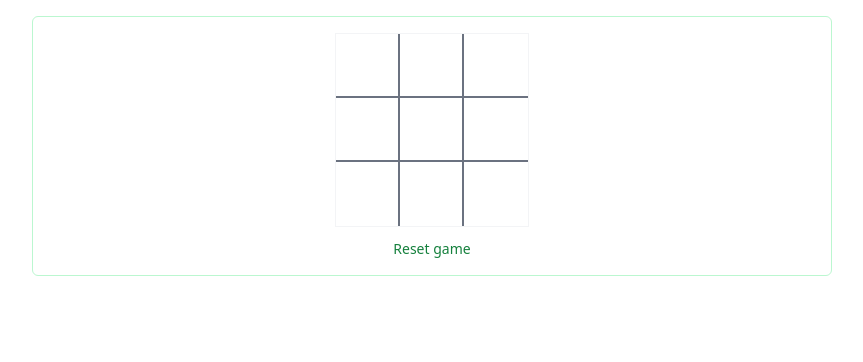
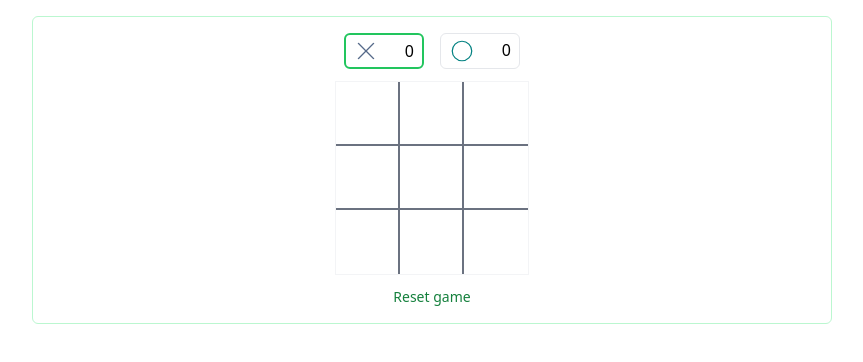
Before and after one commit to McNee1/tic-tac-toe, a React (Vite) app: page / in a window 1280 px wide. Shown: the top 362 px of the page, without its empty margins (208-1071 px from the left). Built offline with nearby package versions, Linux system fonts and the light colour scheme.

Commit message:
feat: Add ScoreCount component

```diff
--- /dev/null
+++ b/src/components/score-count/ScoreCount.tsx
@@ -0,0 +1,25 @@
+import clsx from 'clsx/lite';
+
+interface ScoreCountProps {
+  className?: string;
+  signImg: string;
+  winCount: number;
+}
+
+export const ScoreCount = ({ className, signImg, winCount }: ScoreCountProps) => {
+  return (
+    <div
+      className={clsx(
+        'mb-3 flex h-9 w-20 cursor-pointer justify-between rounded-md border border-gray-200 px-2 py-1',
+        className
+      )}
+    >
+      <img
+        alt='cross'
+        className='grow-0'
+        src={signImg}
+      />
+      <span className='text-black dark:text-white'>{winCount ? winCount : '0'}</span>
+    </div>
+  );
+};
--- a/src/game-bar/GameBar.tsx
+++ b/src/game-bar/GameBar.tsx
@@ -1,4 +1,5 @@
 import { Board } from '@/components/board/Board';
+import { ScoreCount } from '@/components/score-count/ScoreCount';
 import { WinnerTable } from '@/components/winner-table/WinnerTable';
 import { checkDraw } from '@/utils/check-draw';
 import { checkHorizontal } from '@/utils/check-horizontal';
@@ -6,12 +7,19 @@ import { checkLeftDiagonal } from '@/utils/check-left-diagonal';
 import { checkRightDiagonal } from '@/utils/check-right-diagonal';
 import { checkVertical } from '@/utils/check-vertical';
 import { CIRCLE_SIGN, CROSS_SIGN } from '@/utils/const';
+import { getClassForCircle, getClassForCross } from '@/utils/get-score-count-class';
 import { useCallback, useEffect, useState } from 'react';
+
+import circle from '../assets/circle.svg';
+import cross from '../assets/cross.svg';
 
 const firstPlayerSign = CROSS_SIGN;
 const secondPlayerSign = CIRCLE_SIGN;
 
 export const GameBar = () => {
+  const [crossWinCount, setCrossWinCount] = useState<number>(0);
+  const [circleWinCount, setCircleWinCount] = useState<number>(0);
+
   const [winner, setWinner] = useState<null | string>(null);
   const [winnerPositions, setWinnerPositions] = useState<null | number[][]>([]);
 
@@ -71,8 +79,29 @@ export const GameBar = () => {
     console.log(positions, winner, winnerPositions);
   }, [checkWinner, currStepCount]);
 
+  useEffect(() => {
+    if (winner === firstPlayerSign) {
+      setCrossWinCount((prev) => prev + 1);
+    }
+    if (winner === secondPlayerSign) {
+      setCircleWinCount((prev) => prev + 1);
+    }
+  }, [winner]);
+
   return (
     <div className='flex flex-col items-center justify-center'>
+      <div className='inline-flex gap-x-4'>
+        <ScoreCount
+          className={getClassForCross(winner, currStepCount, CROSS_SIGN)}
+          signImg={cross}
+          winCount={crossWinCount}
+        />
+        <ScoreCount
+          className={getClassForCircle(winner, currStepCount, CIRCLE_SIGN)}
+          signImg={circle}
+          winCount={circleWinCount}
+        />
+      </div>
       <WinnerTable winner={winner} />
       <Board
         board={board}
--- /dev/null
+++ b/src/utils/get-score-count-class.ts
@@ -0,0 +1,33 @@
+import { CIRCLE_SIGN, CROSS_SIGN, DRAW } from './const';
+
+const BORDER_ClASS = 'border-2 border-green-500';
+
+export const getClassForCross = (
+  winner: null | string,
+  currStepCount: number,
+  sign: string
+) => {
+  if (winner === DRAW) {
+    return;
+  } else if (winner === sign) {
+    return BORDER_ClASS;
+  } else if (winner !== CIRCLE_SIGN && currStepCount % 2 === 0) {
+    return BORDER_ClASS;
+  }
+  return;
+};
+
+export const getClassForCircle = (
+  winner: null | string,
+  currStepCount: number,
+  sign: string
+) => {
+  if (winner === DRAW) {
+    return;
+  } else if (winner === sign || winner === DRAW) {
+    return BORDER_ClASS;
+  } else if (winner !== CROSS_SIGN && currStepCount % 2 !== 0) {
+    return BORDER_ClASS;
+  }
+  return;
+};
```
Also changed, not shown: 1 other file (tests, documents, lock files or other folders).
